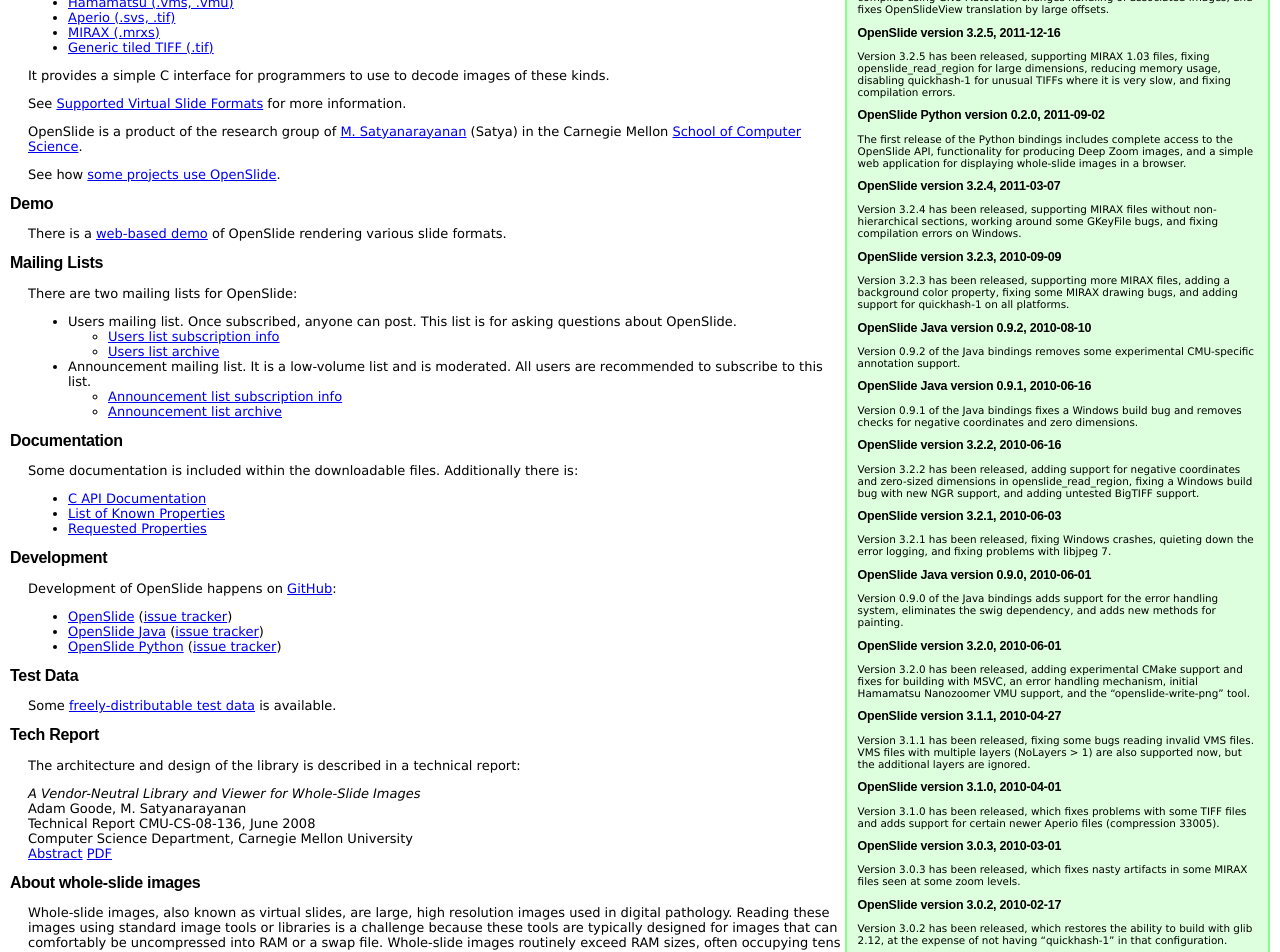
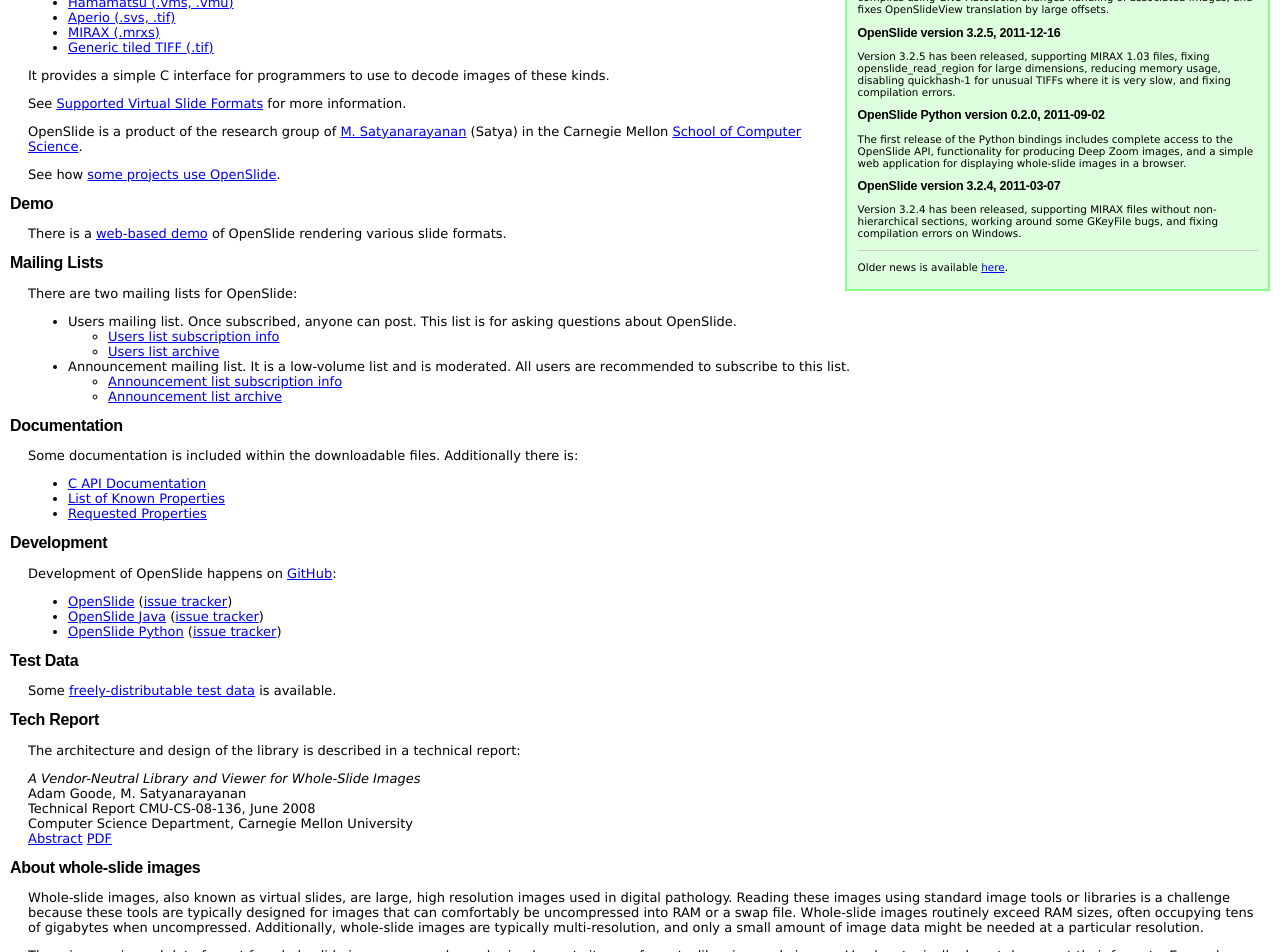
Before and after one commit to openslide/openslide.github.io, a Jekyll site: the page built from index.markdown, in a window 1280 px wide. Shown: the part 358-1310 px from the top of the page. Built offline with Jekyll 4.4.1, drawn with Linux system fonts in a browser that asks for light colours; some of the changed text lies outside the part shown.

Commit message:
Move old news to a separate page

```diff
--- a/_includes/news.markdown
+++ b/_includes/news.markdown
@@ -1,94 +1,99 @@
 OpenSlide version 3.2.6, 2012-02-23
-===================================
+-----------------------------------
 Version 3.2.6 adds support for downsampled MIRAX files, improves
 performance on some MIRAX slides, fixes a minor MIRAX drawing bug, and
 fixes a 3.2.5 regression in openslide_read_region with large
 dimensions.
 
 OpenSlide Python version 0.3.0, 2011-12-16
-==========================================
+------------------------------------------
 Version 0.3.0 of the Python bindings fixes some crashes, adds Windows
 support, adds methods for obtaining Deep Zoom tile coordinates, and
 improves the example Deep Zoom tilers.
 
 OpenSlide Java version 0.10.0, 2011-12-16
-=========================================
+-----------------------------------------
 Version 0.10.0 of the Java bindings renames the package and library files,
 compiles using GNU Autotools, changes handling of associated images, and
 fixes OpenSlideView translation by large offsets.
 
 OpenSlide version 3.2.5, 2011-12-16
-===================================
+-----------------------------------
 Version 3.2.5 has been released, supporting MIRAX 1.03 files, fixing
 openslide_read_region for large dimensions, reducing memory usage,
 disabling quickhash-1 for unusual TIFFs where it is very slow, and
 fixing compilation errors.
 
 OpenSlide Python version 0.2.0, 2011-09-02
-==========================================
+------------------------------------------
 The first release of the Python bindings includes complete access to the
 OpenSlide API, functionality for producing Deep Zoom images, and a simple
 web application for displaying whole-slide images in a browser.
 
 OpenSlide version 3.2.4, 2011-03-07
-===================================
+-----------------------------------
 Version 3.2.4 has been released, supporting MIRAX files without non-hierarchical sections,
 working around some GKeyFile bugs, and fixing compilation errors on Windows.
 
+
+{% if page.news_show_extended %}
+
 OpenSlide version 3.2.3, 2010-09-09
-===================================
+-----------------------------------
 Version 3.2.3 has been released, supporting more MIRAX files, adding a background color
 property, fixing some MIRAX drawing bugs, and adding support for quickhash-1 on all
 platforms.
 
 OpenSlide Java version 0.9.2, 2010-08-10
-========================================
+----------------------------------------
 Version 0.9.2 of the Java bindings removes some experimental CMU-specific annotation support.
 
 OpenSlide Java version 0.9.1, 2010-06-16
-========================================
+----------------------------------------
 Version 0.9.1 of the Java bindings fixes a Windows build bug and removes checks for negative coordinates and zero dimensions.
 
 OpenSlide version 3.2.2, 2010-06-16
-===================================
+-----------------------------------
 Version 3.2.2 has been released, adding support for negative coordinates and zero-sized dimensions in openslide_read_region, fixing a Windows build bug with new NGR support, and adding untested BigTIFF support.
 
 OpenSlide version 3.2.1, 2010-06-03
-===================================
+-----------------------------------
 Version 3.2.1 has been released, fixing Windows crashes, quieting down the error logging, and fixing problems with libjpeg 7.
 
 OpenSlide Java version 0.9.0, 2010-06-01
-========================================
+----------------------------------------
 Version 0.9.0 of the Java bindings adds support for the error handling system, eliminates the swig dependency, and adds new methods for painting.
 
 OpenSlide version 3.2.0, 2010-06-01
-===================================
+-----------------------------------
 Version 3.2.0 has been released, adding experimental CMake support and fixes for building with MSVC, an error handling mechanism, initial Hamamatsu Nanozoomer VMU support, and the "openslide-write-png" tool.
 
 OpenSlide version 3.1.1, 2010-04-27
-===================================
+-----------------------------------
 Version 3.1.1 has been released, fixing some bugs reading invalid VMS files. VMS files with multiple layers (NoLayers > 1) are also supported now, but the additional layers are ignored.
 
 OpenSlide version 3.1.0, 2010-04-01
-===================================
+-----------------------------------
 Version 3.1.0 has been released, which fixes problems with some TIFF files and adds support for certain newer Aperio files (compression 33005).
 
 OpenSlide version 3.0.3, 2010-03-01
-===================================
+-----------------------------------
 Version 3.0.3 has been released, which fixes nasty artifacts in some MIRAX files seen at some zoom levels.
 
 OpenSlide version 3.0.2, 2010-02-17
-===================================
+-----------------------------------
 Version 3.0.2 has been released, which restores the ability to build with glib 2.12, at the expense of not having "quickhash-1" in that configuration.
 
 OpenSlide version 3.0.1, 2010-02-04
-===================================
+-----------------------------------
 Version 3.0.1 has been released, with a fix for drawing the edges of TIFF files.
 
 OpenSlide Java version 0.8.0, 2010-01-28
-========================================
+----------------------------------------
 Version 0.8.0 of the Java bindings changes the license to LGPLv2, fixes some bugs, adds a new selection type, and adds a call to paint a specific layer without scaling.
 
 OpenSlide version 3.0.0, 2010-01-28
-===================================
+-----------------------------------
 Version 3.0.0 has been released, with a license change to LGPLv2, introduction of "quickhash-1", MIRAX bug fixes, and documentation improvements.
+
+{% endif %}
--- a/css/newsflash.css
+++ b/css/newsflash.css
@@ -8,7 +8,7 @@
     padding: 0.5em 1em 0.5em 1em;
 }
 
-div.newsflash h1 {
+div.newsflash h2 {
     font-size: 1.2em;
     padding: 0em;
     margin: 0em;
--- a/index.markdown
+++ b/index.markdown
@@ -13,6 +14,8 @@
 
 <div markdown="1" class="newsflash">
 {% include news.markdown %}
+***
+Older news is available [here][31].
 </div>
 
 OpenSlide is a C library that provides a simple interface to read
@@ -27,6 +30,7 @@
 
 [1]: Download
 [26]: http://msdn.microsoft.com/en-us/library/cc645050%28VS.95%29.aspx
+[31]: News
 
 About OpenSlide
 ---------------
```
Also changed, not shown: other parts of index.markdown (+1 -0 lines), News/index.markdown (added, +7 -0 lines).
